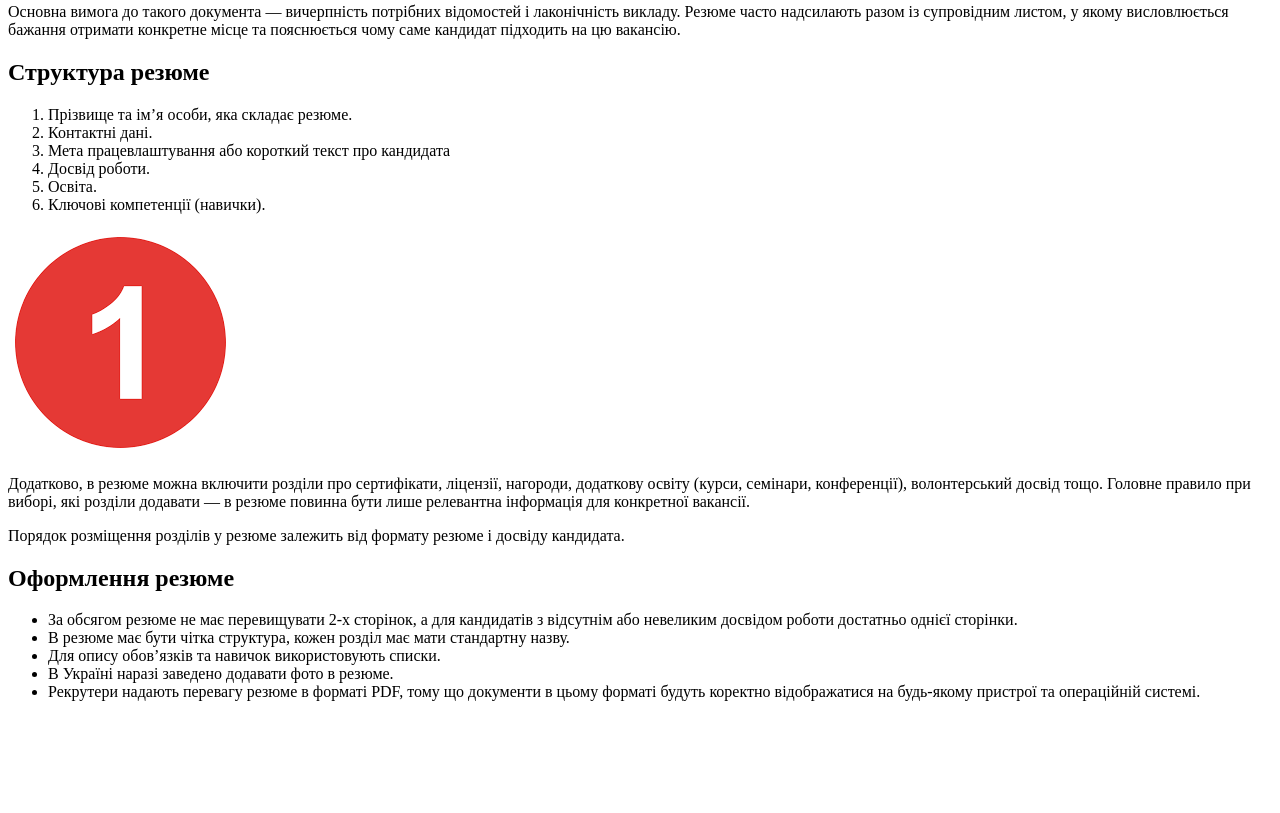
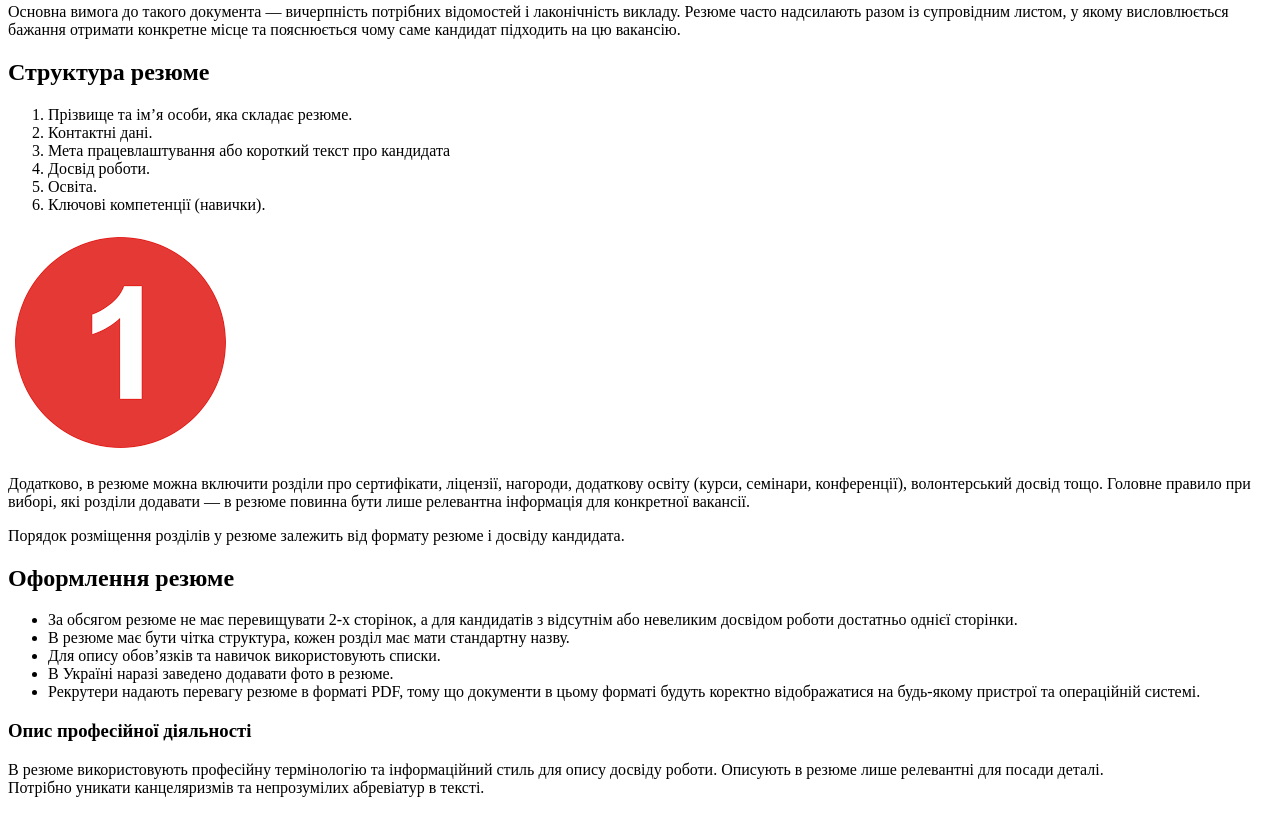
Before and after one commit to Chimota1/web-technologies, a plain HTML site: page lab2/lab.2.2.html in a window 1280 px wide. Shown: the part 304-1117 px from the top of the page. Before the commit the page ends 1021 px from the top, so only its background shows below. Drawn offline with Linux system fonts and the light colour scheme.

Commit message:
add section about descibe professional activity in lab.2.2.html

```diff
--- a/lab2/lab.2.2.html
+++ b/lab2/lab.2.2.html
@@ -43,6 +43,10 @@
                 <li>Рекрутери надають перевагу резюме в форматі PDF, тому що документи в цьому форматі будуть коректно відображатися на будь-якому пристрої та операційній системі.</li>
             </ul>
         </section>
+        <section>
+            <h3>Опис професійної діяльності</h3>
+            <p>В резюме використовують професійну термінологію та інформаційний стиль для опису досвіду роботи. Описують в резюме лише релевантні для посади деталі. <br/> Потрібно уникати канцеляризмів та непрозумілих абревіатур в тексті.</p>
+        </section>
     </main>
 </body>
 </html>
```
